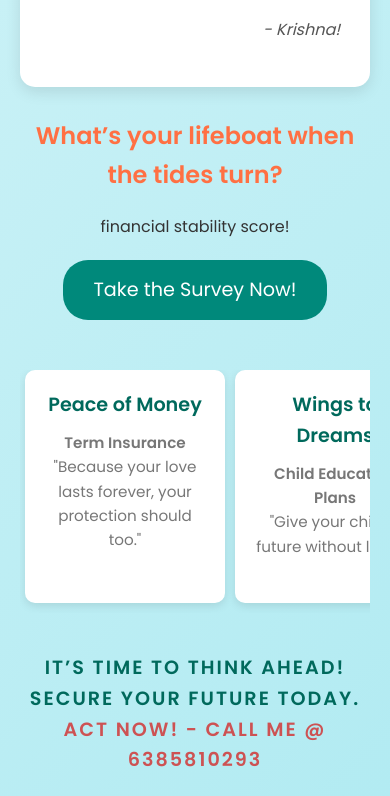
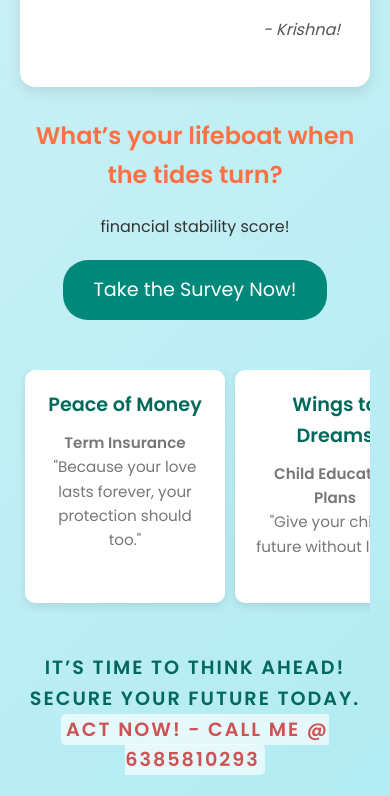
Before and after one commit to Finams/forsure, a plain HTML site: page index.html in a window 390 px wide. Shown: the part 1285-2081 px from the top of the page. Drawn offline with Linux system fonts and the light colour scheme.

Commit message:
index.html

```diff
--- a/index.html
+++ b/index.html
@@ -209,7 +209,13 @@
             }
 
             .urgent-text {
-                font-size: 1.2rem;
+                color: #d32f2f;
+    font-weight: bold;
+    animation: pulse 1.5s infinite;
+    display: inline;
+    background: rgba(255, 255, 255, 0.8); /* White background with slight transparency */
+    padding: 2px 5px;
+    border-radius: 5px;
             }
         }
     </style>
```
